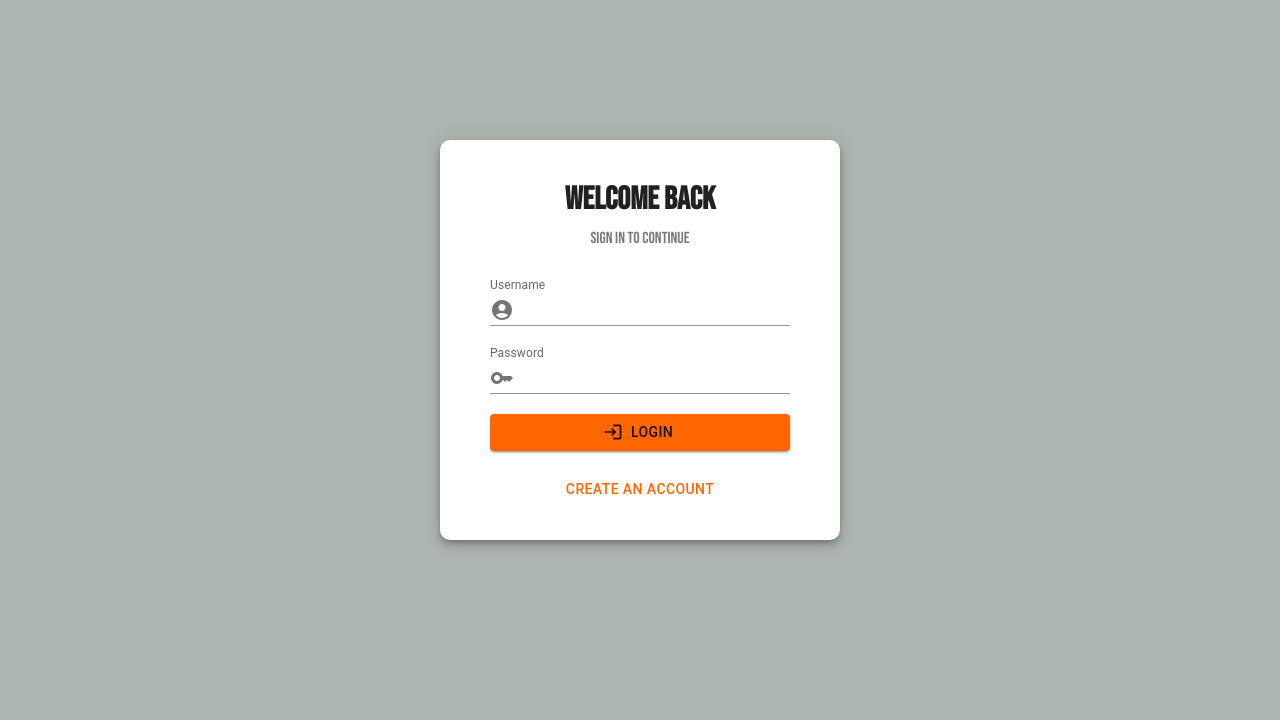
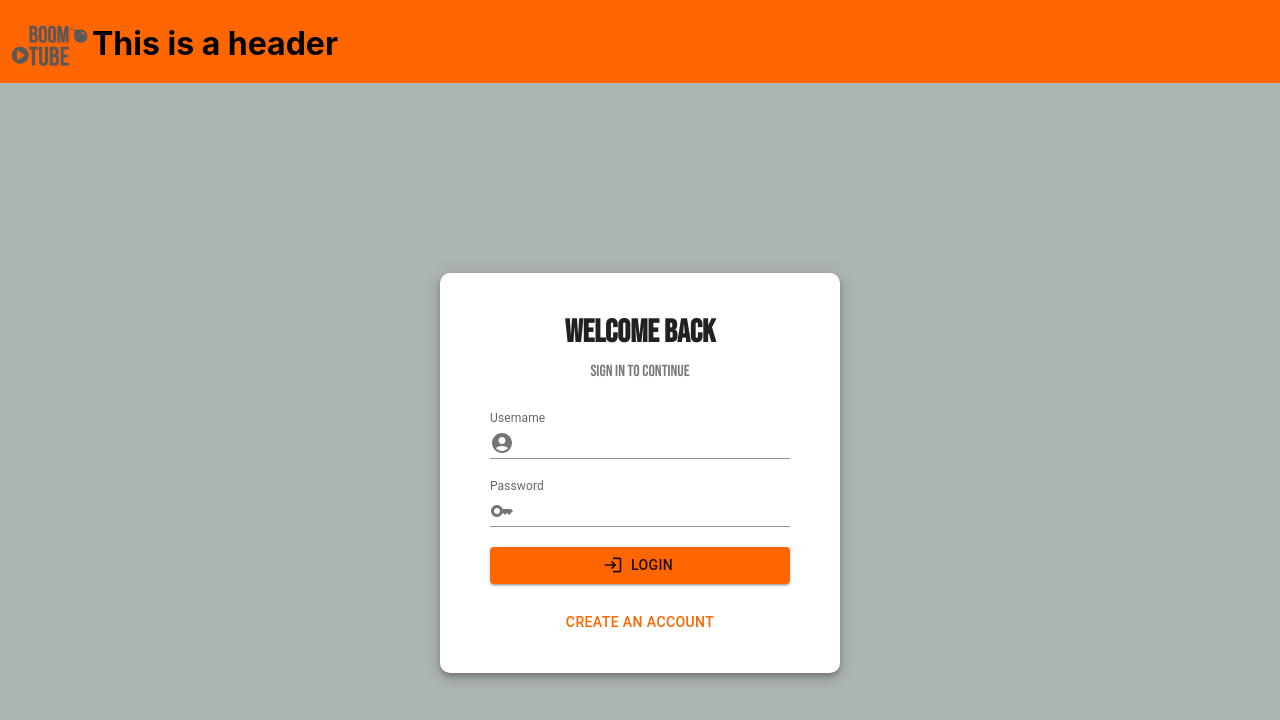
Before and after one commit to NiceDynamite/fdc-boomtube, a React (Create React App) app: page /login in a window 1280 px wide. Shown: the top 720 px of the page. Built offline with nearby package versions, Linux system fonts and the light colour scheme.

Commit message:
fixed header for sign in and login

```diff
--- /dev/null
+++ b/src/Components/header/HeaderMain.js
@@ -0,0 +1,10 @@
+import logo from './boomtubelogo.png';
+const Header = () => {
+    return (
+        <header className="HeaderContainer">
+            <img src={logo} alt="boomTubeLogo" className="HeaderLogo"></img>
+            <h1>This is a header</h1>
+        </header>
+    )
+}
+export default Header
--- /dev/null
+++ b/src/Header.css
@@ -0,0 +1,12 @@
+.HeaderContainer {
+    display: flex;
+    flex-direction: row;
+    background-color: #ff6600;
+    padding: 7px;
+    padding-top: 3px;
+    padding-bottom: 45px;
+}
+.HeaderLogo {
+    width: 85px;
+    height: 85px;
+}
--- a/src/Pages/LoginPage.js
+++ b/src/Pages/LoginPage.js
@@ -1,9 +1,13 @@
 import LoginForm from "../Components/LoginForm";
-import './LoginPage.css'
+import './LoginPage.css';
 import Paper from "@mui/material/Paper";
+import Header from "../Components/header/HeaderMain";
+
 
 export default function LoginPage() {
     return (
+        <>
+            <Header/>
             <div className="login">
                 <div className="login-container">
                     <Paper
@@ -24,5 +28,6 @@ export default function LoginPage() {
                     </Paper>
                 </div>
             </div>
+        </>
     )
 }
--- a/src/Pages/SignupPage.js
+++ b/src/Pages/SignupPage.js
@@ -1,8 +1,11 @@
 import SignupForm from "../Components/SignupForm"
 import { Paper } from '@mui/material'
+import Header from "../Components/header/HeaderMain";
 
 export default function SignupPage() {
     return (
+        <>
+            <Header/>
             <div className="signup">
                 <div className="signup-container">
                     <Paper
@@ -23,5 +26,6 @@ export default function SignupPage() {
                     </Paper>
                 </div>
             </div>
+        </>
     )
 }
--- a/src/index.js
+++ b/src/index.js
@@ -3,6 +3,7 @@ import ReactDOM from 'react-dom/client';
 import { BrowserRouter } from 'react-router-dom'
 import App from './App';
 import './index.css';
+import './Header.css';
 
 const root = ReactDOM.createRoot(document.getElementById('root'))
 
```
Also changed, not shown: src/Components/header/boomtubelogo.png (added). Lines whose indentation alone changed are shown as unchanged.
